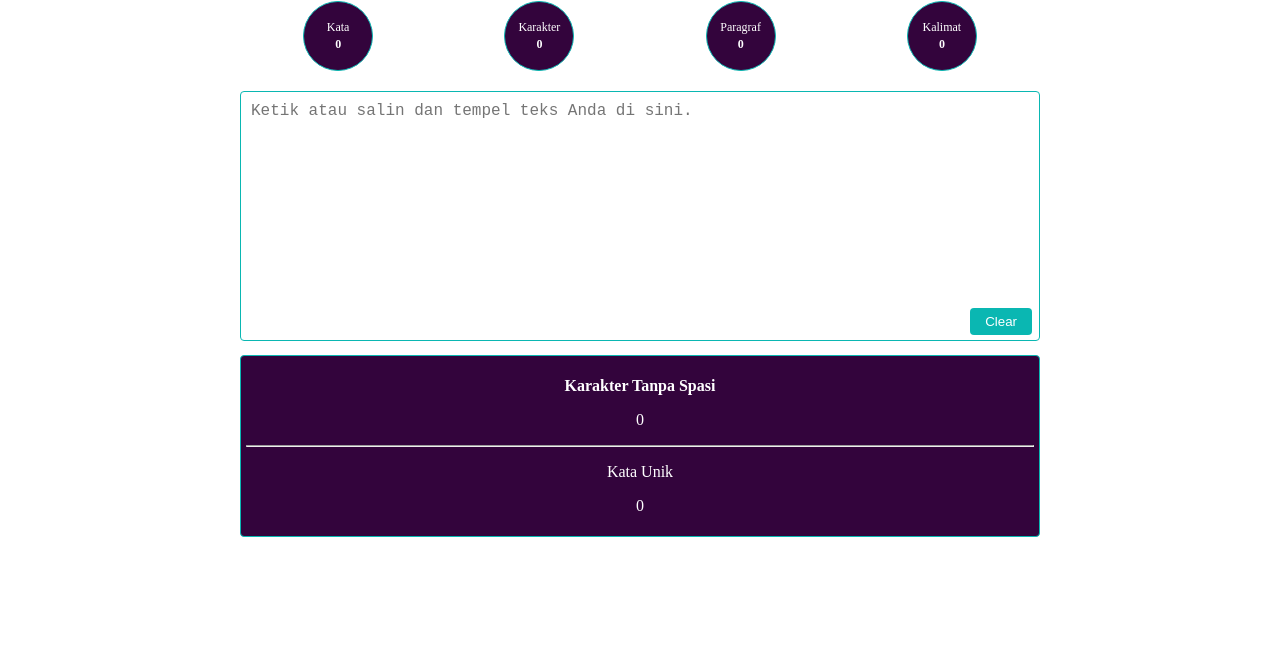
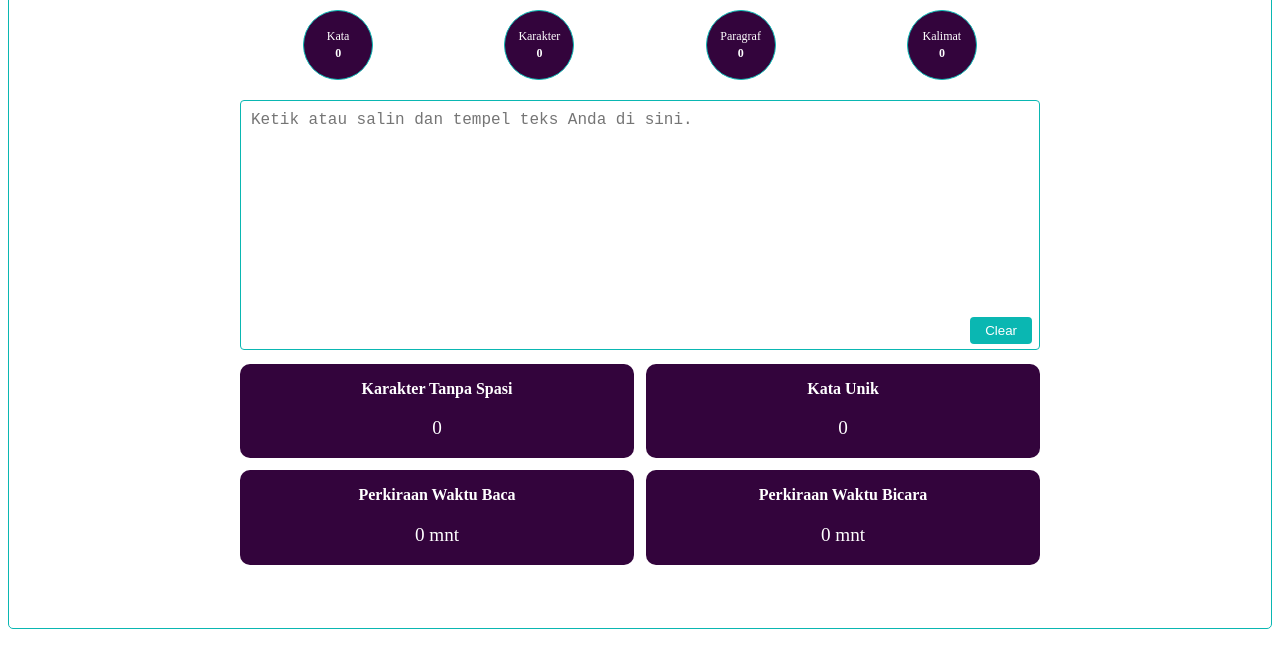
Before and after one commit to tommydev27/Penghutung-karakter, a plain HTML site: page index.html in a window 1280 px wide. Both pictures are taken after a click on the button "Clear". Shown: the part 61-728 px from the top of the page. Drawn offline with Linux system fonts and the light colour scheme.

Commit message:
index.html

```diff
--- a/index.html
+++ b/index.html
@@ -7,9 +7,12 @@
   <style>
     body {
       font-family: normal;
-    margin: 0;
-    padding: 0;
+      padding: 0px;
+      border: 1px solid #0ab7b2;
+      border-radius: 5px;
+      height: 680px;
     }
+
     header {
       display: flex;
       align-items: center;
@@ -17,11 +20,7 @@
       padding: 10px 20px;
       border-bottom: 1px solid #0ab7b2;
     }
-  header .left, header .right {
-    display: flex;
-    align-items: center;
-    gap: 10px;
-  }
+
     header .center {
       font-weight: bold;
       font-size: 18px;
@@ -35,9 +34,11 @@ header .center {
       margin: 0 auto;
       padding: 0 20px;
     }
+
     main {
       padding: 20px 0;
     }
+
     .stats-top {
       display: grid;
       grid-template-columns: repeat(4, 1fr);
@@ -45,7 +46,6 @@ header .center {
       text-align: center;
       font-size: 12px;
       margin-bottom: 10px;
-
     }
 
     .stat-box {
@@ -66,7 +66,6 @@ header .center {
       margin: auto;
     }
 
-
     .stat-number {
       margin-top: -10px;
     }
@@ -83,20 +82,36 @@ textarea {
       border: 1px solid #0ab7b2;
     }
 
+    .stats-bottom .box {
+      display: flex;
+      flex-direction: column;
+      gap: 12px;
+      padding: 0px;
     }
-  .stats-bottom {
-   width: 100%;
+
+    .stats-bottom .row {
+      display: flex;
+      justify-content: space-between;
+      gap: 12px;
     }
-  .box {
-    border: 1px solid #0ab7b2;
-    padding: 5px;
+
+    .stats-bottom .item {
+      flex: 1;
       text-align: center;
-    border-radius: 4px;
       background: #33043c;
       color: #fff;
+      border-radius: 10px;
+      padding: 0px;
     }
-  .box p:first-child {
+
+    .stats-bottom .item p:first-child {
       font-weight: bold;
+      margin-bottom: 4px;
+    }
+
+    .stats-bottom .item p:last-child {
+      font-size: 1.2em;
+      color: #fff;
     }
   </style>
 </head>
@@ -132,24 +147,32 @@ textarea {
         <button onclick="clearText()" style="position: absolute; bottom: 20px; right: 8px; padding: 6px 15px; background-color: #0ab7b2; color: white; border: none; border-radius: 4px; cursor: pointer;">Clear</button>
       </div>
 
-
       <div class="stats-bottom">
         <div class="box">
+          <div class="row">
+            <div class="item">
               <p>Karakter Tanpa Spasi</p>
               <p id="charNoSpace">0</p>
-          <hr>
+            </div>
+            <div class="item">
               <p>Kata Unik</p>
               <p id="unique">0</p>
             </div>
-
+          </div>
+          <div class="row">
+            <div class="item">
+              <p>Perkiraan Waktu Baca</p>
+              <p id="read">0 mnt</p>
+            </div>
+            <div class="item">
+              <p>Perkiraan Waktu Bicara</p>
+              <p id="speak">0 mnt</p>
+            </div>
+          </div>
+        </div>
+      </div>
     </div>
   </main>
-<script>
-  function clearText() {
-    input.value = "";
-    input.dispatchEvent(new Event("input"));
-  }
-</script>
 
 <script>
   const input = document.getElementById("input");
@@ -162,26 +185,49 @@ textarea {
   const read = document.getElementById("read");
   const speak = document.getElementById("speak");
 
-    input.addEventListener("input", () => {
+  function countGraphemes(text) {
+    return Array.from(text).length;
+  }
+
+  function updateStats() {
     const text = input.value;
-      char.textContent = text.length;
-      charNoSpace.textContent = text.replace(/\s/g, '').length;
 
+    // Karakter total (termasuk spasi dan emoji dihitung 1)
+    char.textContent = countGraphemes(text);
+
+    // Karakter tanpa spasi
+    charNoSpace.textContent = countGraphemes(text.replace(/\s/g, ''));
+
+    // Kata
     const words = text.trim().match(/\b\w+\b/g) || [];
     word.textContent = words.length;
 
+    // Paragraf
     const paras = text.split(/\n+/).filter(p => p.trim() !== '');
     para.textContent = paras.length;
 
+    // Kalimat
     const sentences = text.split(/[.!?]+/).filter(s => s.trim() !== '');
     sent.textContent = sentences.length;
 
+    // Kata unik
     const uniqueWords = [...new Set(words.map(w => w.toLowerCase()))];
     unique.textContent = uniqueWords.length;
 
+    // Perkiraan waktu baca & bicara
     read.textContent = Math.ceil(words.length / 200) + " mnt";
     speak.textContent = Math.ceil(words.length / 130) + " mnt";
+  }
+
+  input.addEventListener("input", updateStats);
+  input.addEventListener("paste", () => {
+    setTimeout(updateStats, 0);
   });
+
+  function clearText() {
+    input.value = "";
+    updateStats();
+  }
 </script>
 
 </body>
```
Lines whose indentation alone changed are shown as unchanged.
